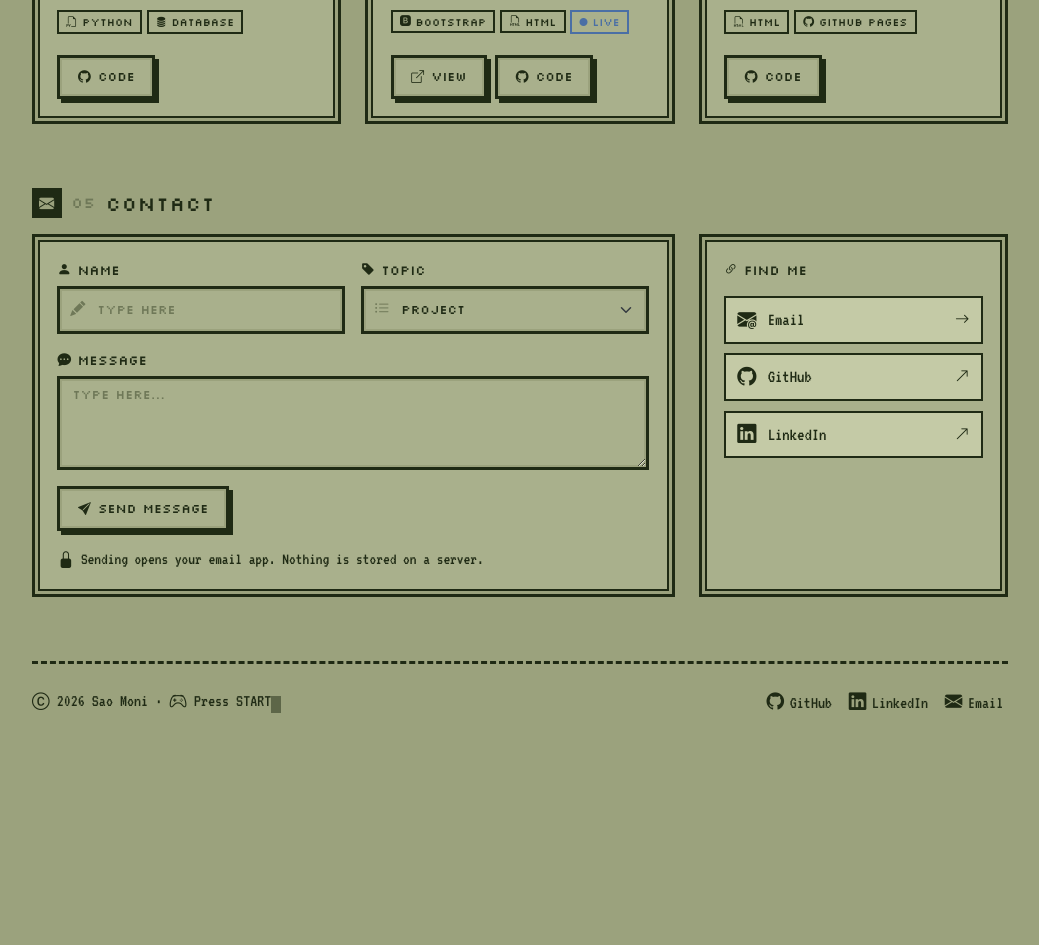
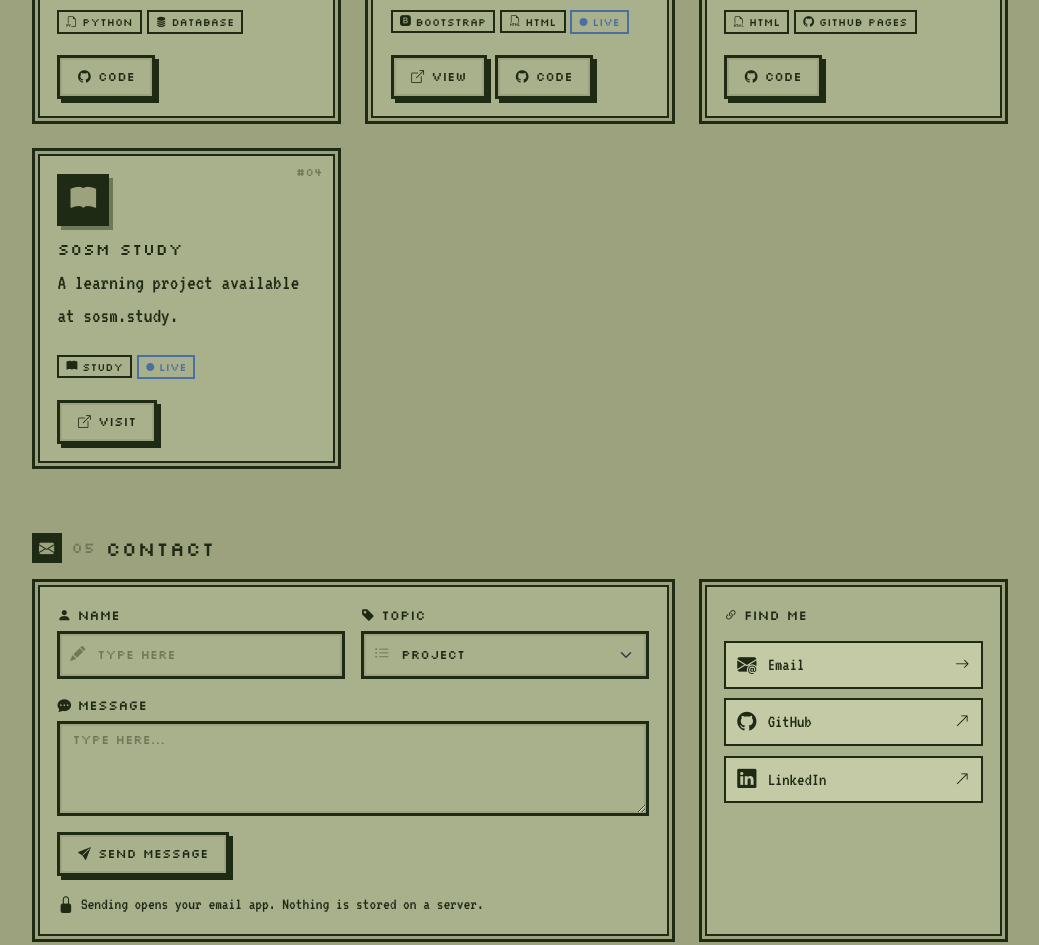
Before and after one commit to sao-moni/sao-moni.github.io, a plain HTML site: page index.html in a window 1280 px wide. Shown: the part 1582-2527 px from the top of the page, without its empty margins (120-1159 px from the left). Before the commit the page ends 2348 px from the top, so only its background shows below. Drawn offline with nearby package versions, Linux system fonts and the light colour scheme.

Commit message:
Add SOSM Study to portfolio
Co-authored-by: copilot-swe-agent[bot] <198982749+Copilot@users.noreply.github.com>

```diff
--- a/index.html
+++ b/index.html
@@ -357,6 +357,14 @@ footer .soc a{text-decoration:none;display:inline-flex;align-items:center;gap:.3
         <div><span class="tag"><i class="bi bi-filetype-html"></i>HTML</span><span class="tag"><i class="bi bi-github"></i>GitHub Pages</span></div>
         <div class="mt-3 d-flex gap-2"><a class="btn btn-retro" href="https://github.com/sao-moni/sao-moni.github.io" target="_blank" rel="noopener"><i class="bi bi-github"></i>Code</a></div>
       </div></div>
+      <div class="col-md-4 reveal" style="transition-delay:.36s"><div class="box proj h-100">
+        <span class="no">#04</span>
+        <div class="picon"><i class="bi bi-book-fill"></i></div>
+        <h3>SOSM Study</h3>
+        <p>A learning project available at sosm.study.</p>
+        <div><span class="tag"><i class="bi bi-book-fill"></i>Study</span><span class="tag blue"><i class="bi bi-circle-fill" style="font-size:.5rem"></i>Live</span></div>
+        <div class="mt-3 d-flex gap-2"><a class="btn btn-retro" href="https://sosm.study" target="_blank" rel="noopener"><i class="bi bi-box-arrow-up-right"></i>Visit</a></div>
+      </div></div>
     </div>
   </section>
 
```
